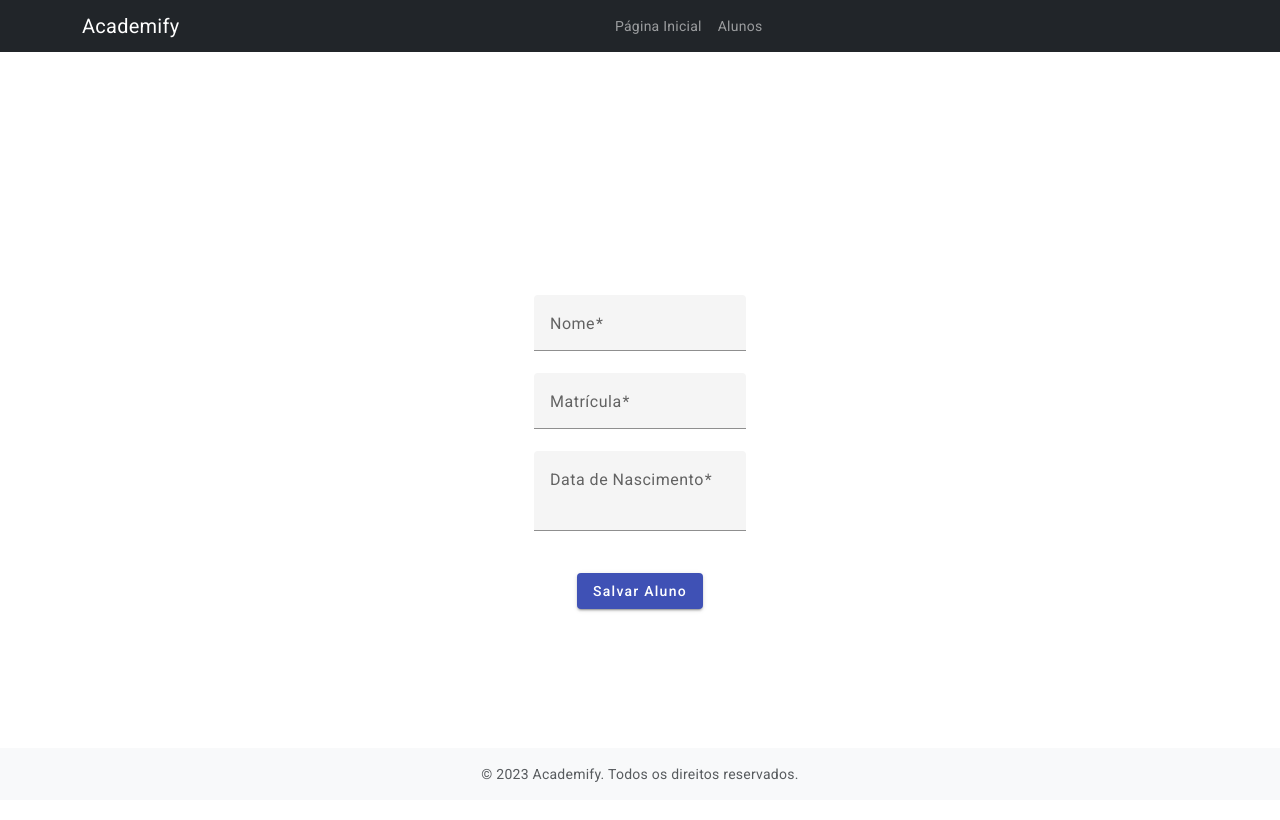
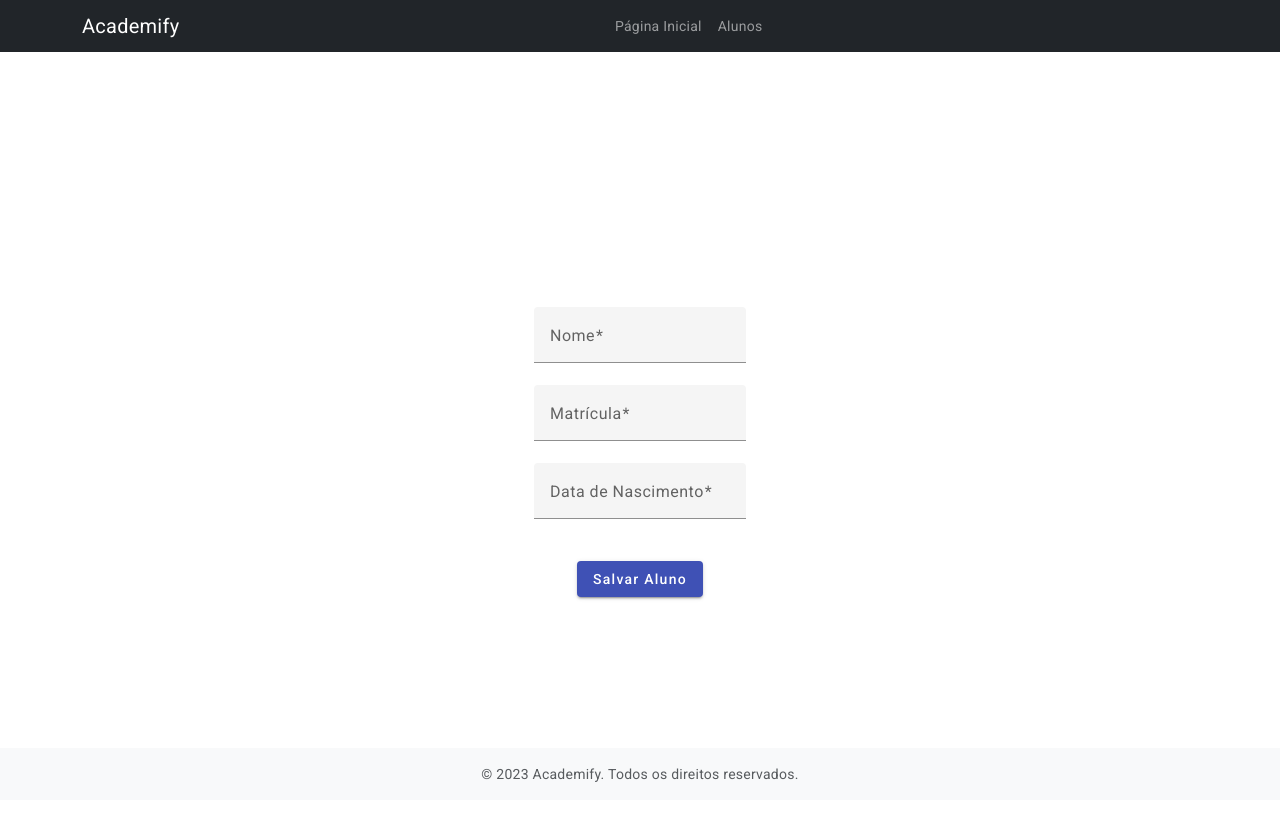
Before and after one commit to CarolinaCamposs/FrontAcademify, an Angular app: page /editaraluno/1 in a window 1280 px wide. Shown: the top 820 px of the page. Built offline with nearby package versions, Linux system fonts and the light colour scheme; no server answers.

Commit message:
arrumando a data

```diff
--- a/src/app/aluno-lista/aluno-lista.component.ts
+++ b/src/app/aluno-lista/aluno-lista.component.ts
@@ -28,11 +28,6 @@ export class AlunoListaComponent implements AfterViewInit {
     this.alunoService.listarAlunos().subscribe((alunos: Aluno[]) => {
       console.log('Dados recebidos:', alunos);
 
-      alunos.forEach(aluno => {
-        // Certifique-se de que aluno.nascimento é um objeto Date ou uma string no formato de data adequado.
-        aluno.nascimento = new Date(aluno.nascimento);
-      });
-
       this.dataSource.data = alunos;
       this.dataSource.paginator = this.paginator;
       this.dataSource.sort = this.sort;
--- a/src/app/aluno.service.ts
+++ b/src/app/aluno.service.ts
@@ -22,8 +22,15 @@ export class AlunoService {
   removerAluno(alunoId: number): Observable<void> {
     return this.http.delete<void>(`${this.apiUrl}/delete/${alunoId}`);
   }
-
+   insert(str:string, index:number, value:string) {
+    return str.substr(0, index) + value + str.substr(index);
+}
   atualizarAluno(alunoId: number, aluno: Aluno): Observable<Aluno> {
+   aluno.nascimento=this.insert(aluno.nascimento.toString(),2,'-')
+   aluno.nascimento=this.insert(aluno.nascimento.toString(),5,'-')
+   var dataSplit= aluno.nascimento.split('-').reverse();
+   aluno.nascimento=dataSplit.join( '-');
+    console.log("ffff",aluno)
     return this.http.put<Aluno>(`${this.apiUrl}/editar/${alunoId}`, aluno);
   }
   obterAlunoPorId(id: number): Observable<Aluno> {
--- a/src/app/editaraluno/editaraluno.component.html
+++ b/src/app/editaraluno/editaraluno.component.html
@@ -13,7 +13,6 @@
     <mat-form-field class="form-field">
       <mat-label>Data de Nascimento</mat-label>
       <input matInput formControlName="nascimento" placeholder="dd/MM/yyyy" required>
-      <input matInput [value]="formatarDataVisualizacao(alunoForm.get('nascimento')?.value)" disabled>
     </mat-form-field>
 
     <!-- Add other form fields as needed -->
--- a/src/app/editaraluno/editaraluno.component.ts
+++ b/src/app/editaraluno/editaraluno.component.ts
@@ -18,7 +18,7 @@ export class EditarAlunoComponent implements OnInit {
     private alunoService: AlunoService,
     private route: ActivatedRoute,
     private router: Router
-  ) {}
+  ) { }
 
   ngOnInit(): void {
     this.inicializarFormulario();
@@ -36,6 +36,7 @@ export class EditarAlunoComponent implements OnInit {
   obterDetalhesAluno(): void {
     const alunoId: number = +this.route.snapshot.paramMap.get('id')!;
     this.alunoService.obterAlunoPorId(alunoId).subscribe((aluno: Aluno) => {
+     aluno.nascimento=this.formatarDataVisualizacao(aluno.nascimento.toString())
       // Não formate a data aqui, mantenha-a no formato original
       this.alunoForm.patchValue({ ...aluno });
     });
@@ -53,16 +54,11 @@ export class EditarAlunoComponent implements OnInit {
     });
   }
 
-  formatarDataVisualizacao(data: string | Date | null): string {
-    if (!data) {
-      return ''; // Ou qualquer valor padrão desejado para tratamento de nulo
-    }
-
-    const dataObj = new Date(data);
-    const dia = dataObj.getDate().toString().padStart(2, '0');
-    const mes = (dataObj.getMonth() + 1).toString().padStart(2, '0');
-    const ano = dataObj.getFullYear();
-    return `${dia}/${mes}/${ano}`;
+  formatarDataVisualizacao(data: string): string {
+    if (data == "" || data == null || data == undefined)
+      return "";
+    var dataSplit = data.toString().split('-').reverse();
+    return dataSplit.join('/');
   }
 
   formatarDataEnvio(data: string): string {
```
